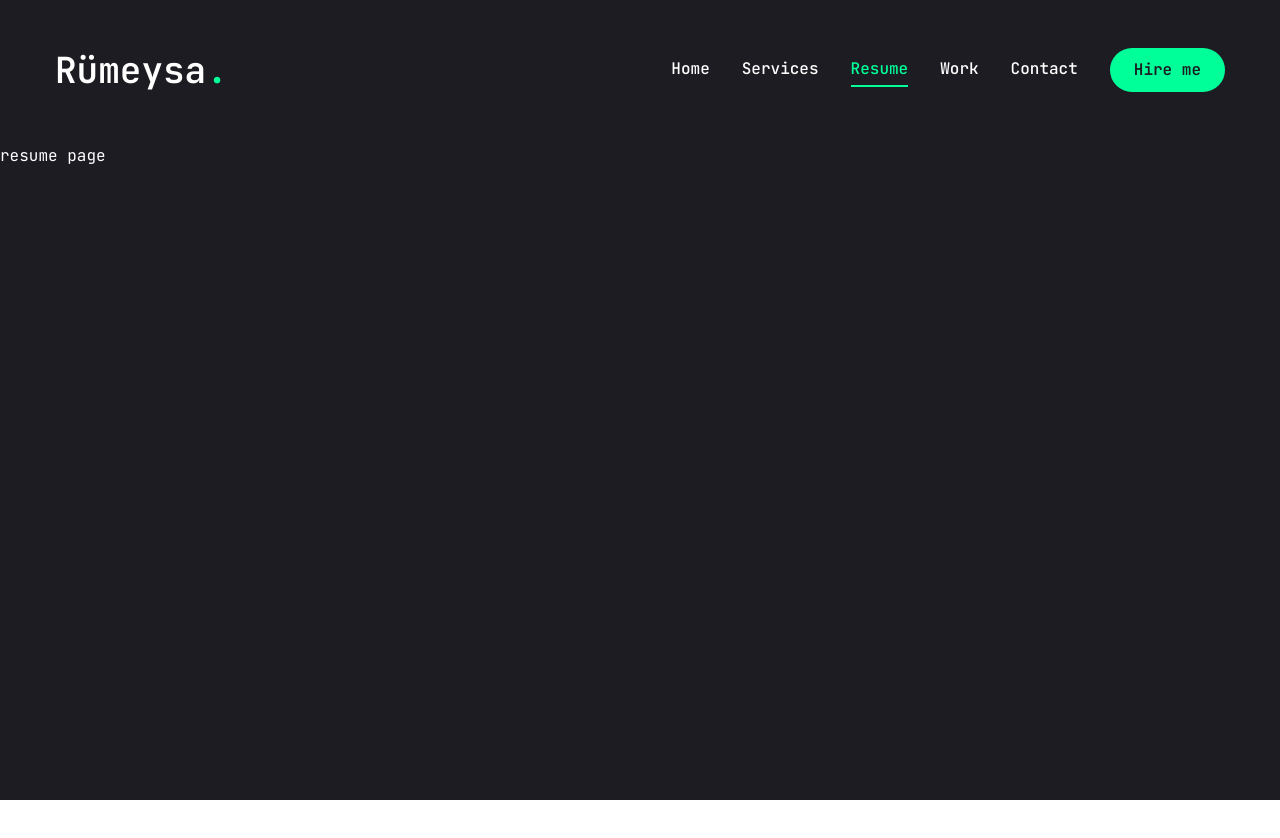
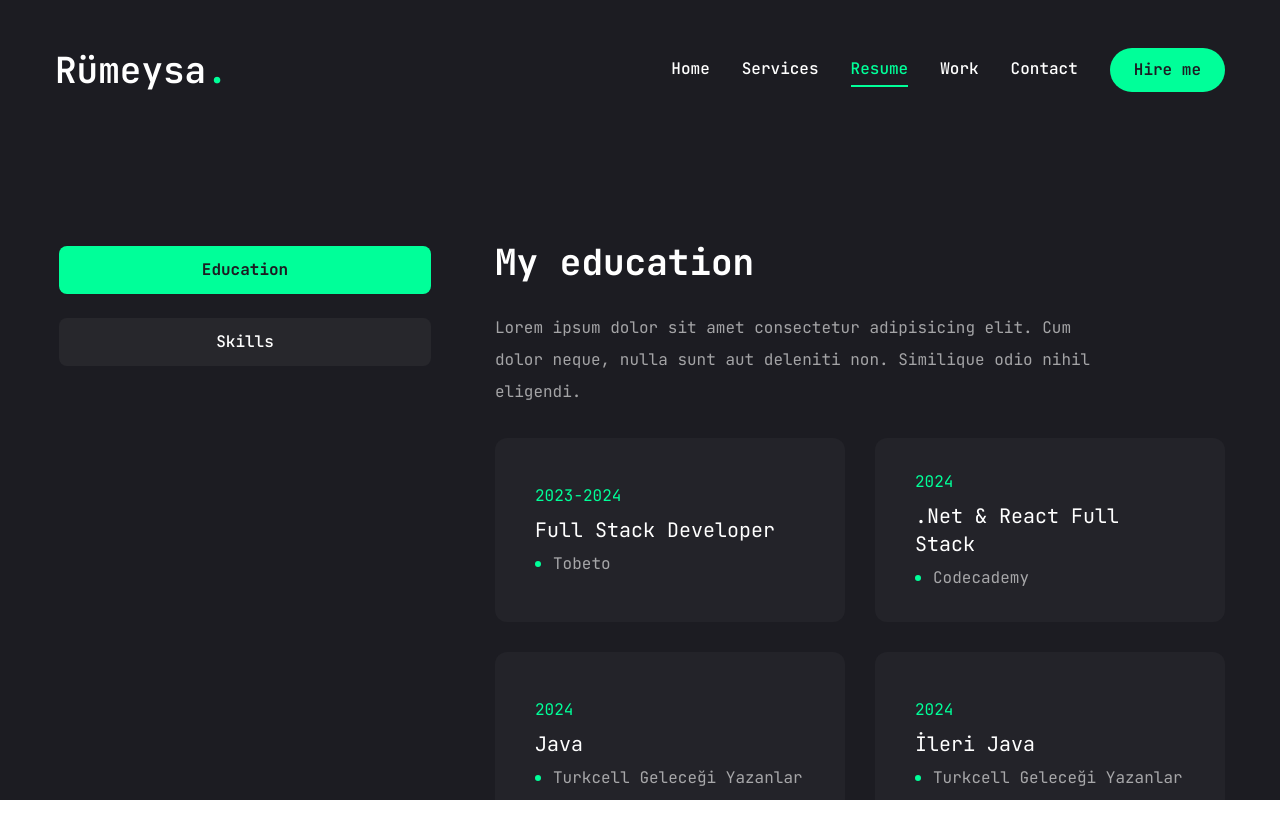
Before and after one commit to bbiircan/rumeysa-portfolio, a Next.js app: page /resume in a window 1280 px wide. Shown: the top 838 px of the page. Before the commit the page ends 800 px from the top, so only its background shows below. Built offline with nearby package versions, Linux system fonts and the light colour scheme.

Commit message:
Completed the Resume page implementation.

```diff
--- a/app/resume/page.jsx
+++ b/app/resume/page.jsx
@@ -1,6 +1,233 @@
+"use client";
+
+import { FaHtml5, FaCss3, FaJs, FaReact, FaJava, FaPhp, FaBootstrap, FaLaravel, FaNodeJs, FaNpm, FaAngular } from "react-icons/fa";
+
+import { SiTailwindcss, SiMysql, SiCsharp, SiTypescript, SiApache, SiMicrosoftsqlserver, SiPostgresql, SiMariadb, SiPostman, SiSwagger } from "react-icons/si";
+
+// education data
+const education = {
+  title: 'My education',
+  description: "Lorem ipsum dolor sit amet consectetur adipisicing elit. Cum dolor neque, nulla sunt aut deleniti non. Similique odio nihil eligendi.",
+  items:[
+    {
+      institution: "Tobeto",
+      degree: "Full Stack Developer",
+      duration:"2023-2024"
+    },
+    {
+      institution: "Codecademy",
+      degree: ".Net & React Full Stack",
+      duration:"2024"
+    },
+    {
+      institution: "Turkcell Geleceği Yazanlar",
+      degree: "Java",
+      duration:"2024"
+    },
+    {
+      institution: "Turkcell Geleceği Yazanlar",
+      degree: "İleri Java",
+      duration:"2024"
+    },
+    {
+      institution: "BtkAkademi",
+      degree: "İleri Java",
+      duration:"2024"
+    },
+    {
+      institution: "Turkcell Geleceği Yazanlar",
+      degree: "C# ile Algoritma ve Programlama",
+      duration:"2022"
+    },
+    {
+      institution: "Turkcell Geleceği Yazanlar",
+      degree: "C# Form ile Görsel ve Nesne Tabanlı Programlama",
+      duration:"2022"
+    },
+    {
+      institution: "Turkcell Geleceği Yazanlar",
+      degree: "React",
+      duration:"2024"
+    },
+    {
+      institution: "Turkcell Geleceği Yazanlar",
+      degree: "Angular",
+      duration:"2024"
+    },
+    {
+      institution: "Turkcell Geleceği Yazanlar",
+      degree: "SQL",
+      duration:"2024"
+    },
+  ]
+}
+
+//skills data
+const skills = {
+  title: "My Skills",
+  description: "  Lorem ipsum dolor sit amet consectetur adipisicing elit.",
+  skillList: [
+    {
+      icon: <FaHtml5/>,
+      name: "html 5"
+    },
+    {
+      icon: <FaCss3/>,
+      name: "css 3"
+    },
+    {
+      icon: <FaJs/>,
+      name: "javascript"
+    },
+    {
+      icon: <FaReact/>,
+      name: "react.js"
+    },
+    {
+      icon: <FaJava/>,
+      name: "java"
+    },
+    {
+      icon: <FaPhp/>,
+      name: "php"
+    },
+    {
+      icon: <FaBootstrap/>,
+      name: "bootstrap"
+    },
+    {
+      icon: <FaLaravel/>,
+      name: "laravel"
+    },
+    {
+      icon: <FaNodeJs/>,
+      name: "node.js"
+    },
+    {
+      icon: <FaNpm/>,
+      name: "npm"
+    },
+    {
+      icon: <FaAngular/>,
+      name: "angular"
+    },
+    {
+      icon: <SiTailwindcss/>,
+      name: "tailwind.css"
+    },
+    {
+      icon: <SiMysql/>,
+      name: "mysql"
+    },
+    {
+      icon: <SiCsharp/>,
+      name: "csharp"
+    },
+    {
+      icon: <SiTypescript/>,
+      name: "typescript"
+    },
+    {
+      icon: <SiApache/>,
+      name: "apache"
+    },
+    {
+      icon: <SiMicrosoftsqlserver/>,
+      name: "microsoftsqlserver"
+    },
+    {
+      icon: <SiPostgresql/>,
+      name: "postgresql"
+    },
+    {
+      icon: <SiMariadb/>,
+      name: "mariadb"
+    },
+    {
+      icon: <SiPostman/>,
+      name: "postman"
+    },
+    {
+      icon: <SiSwagger/>,
+      name: "swagger"
+    },
+  ]
+}
+
+import { Tabs, TabsContent, TabsList, TabsTrigger } from "@/components/ui/tabs";
+
+import { Tooltip, TooltipContent, TooltipProvider, TooltipTrigger } from "@/components/ui/tooltip";
+
+import { ScrollArea } from "@/components/ui/scroll-area";
+
+import {motion} from "framer-motion";
+
 const Resume = () => {
   return (
-    <div>resume page</div>
+    <motion.div initial= {{opacity:0 }} animate = {{opacity: 1, transition: {delay: 2.4, duration: 0.4, ease: "easeIn"}, }} className="min-h-[100vh] flex items-center justify-center py-12 xl:py-0">
+      <div className="container mx-auto">
+        <Tabs defaultValue="education" className="flex flex-col xl:flex-row gap-[60px]">
+          <TabsList className="flex flex-col w-full max-w-[380px] mx-auto xl:mx-0 gap-6">
+            <TabsTrigger value ="education" >Education</TabsTrigger>
+            <TabsTrigger value ="skills" >Skills</TabsTrigger>
+          </TabsList>
+
+          {/* content */}
+          <div className="min-h-[70vh] w-full">
+            {/* education */}
+            <TabsContent value = "education" className="w-full">
+              <div className="flex flex-col gap-[30px] text-center xl:text-left">
+                <h3 className="text-4xl font-bold">{education.title}</h3>
+                <p className="max-w-[600px] text-white/60 mx-auto xl:mx-0">{education.description}</p>
+                <ScrollArea className="h-[400px]">
+                  <ul className="grid grid-cols-1 lg:grid-cols-2 gap-[30px]">
+                    {education.items.map((item, index) =>{
+                      return (
+                      <li key={index} className="bg-[#232329] h-[184px] py-6 px-10 rounded-xl flex flex-col justify-center items-center lg:items-start gap-1">
+                        <span className="text-accent">{item.duration}</span>
+                        <h3 className="text-xl max-w-[260px] min-h[60px] text-center lg:text-left ">{item.degree}</h3>
+                        <div className="flex items-center gap-3">
+                          {/* dot */}
+                          <span className="w-[6px] h-[6px] rounded-full bg-accent"></span>
+                          <p className="text-white/60">{item.institution}</p>
+                        </div>
+                      </li>
+                      )
+                    })}
+                  </ul>
+                </ScrollArea>
+              </div>
+            </TabsContent>
+            {/* skills */}
+            <TabsContent value = "skills" className="w-full h-full">
+              <div className="flex flex-col gap-[30px]">
+                <div className="flex flex-col gap-[30px] text-center xl:text-left">
+                  <h3 className="text-4xl font-bold">{skills.title}</h3>
+                  <p className="max-w-[600px] text-white/60 mx-auto xl:mx-0">{skills.description}</p>
+                </div>
+                <ul className="grid grid-cols-2 sm:grid-cols-3 md:grid-cols-4 gap-4 xl:gap-[30px]">{skills.skillList.map((skill, index) => {
+                  return(
+                    <li key={index}>
+                      <TooltipProvider delayDuration={100}>
+                        <Tooltip>
+                          <TooltipTrigger className="w-full h-[150px] bg-[#232329] rounded-xl flex justify-center items-center group">
+                            <div className="text-6xl group-hover:text-accent transition-all duration-300">{skill.icon}</div>
+                          </TooltipTrigger>
+                          <TooltipContent>
+                            <p className="capitalize">{skill.name}</p>
+                          </TooltipContent>
+                        </Tooltip>
+                      </TooltipProvider>
+                    </li>
+                  )
+                })}
+                </ul>
+              </div>
+            </TabsContent>
+          </div>
+        </Tabs>
+      </div>
+    </motion.div>
   )
 }
 
--- a/components/ui/scroll-area.jsx
+++ b/components/ui/scroll-area.jsx
@@ -32,7 +32,7 @@
       className
     )}
     {...props}>
-    <ScrollAreaPrimitive.ScrollAreaThumb className="relative flex-1 rounded-full bg-slate-200 dark:bg-slate-800" />
+    <ScrollAreaPrimitive.ScrollAreaThumb className="relative flex-1 rounded-full bg-accent dark:bg-slate-800" />
   </ScrollAreaPrimitive.ScrollAreaScrollbar>
 ))
 ScrollBar.displayName = ScrollAreaPrimitive.ScrollAreaScrollbar.displayName
--- a/components/ui/tabs.jsx
+++ b/components/ui/tabs.jsx
@@ -11,7 +11,7 @@
   <TabsPrimitive.List
     ref={ref}
     className={cn(
-      "inline-flex h-10 items-center justify-center rounded-md bg-slate-100 p-1 text-slate-500 dark:bg-slate-800 dark:text-slate-400",
+      "inline-flex h-auto rounded-md p-1 text-primary",
       className
     )}
     {...props} />
@@ -22,7 +22,7 @@
   <TabsPrimitive.Trigger
     ref={ref}
     className={cn(
-      "inline-flex items-center justify-center whitespace-nowrap rounded-sm px-3 py-1.5 text-sm font-medium ring-offset-white transition-all focus-visible:outline-none focus-visible:ring-2 focus-visible:ring-slate-950 focus-visible:ring-offset-2 disabled:pointer-events-none disabled:opacity-50 data-[state=active]:bg-white data-[state=active]:text-slate-950 data-[state=active]:shadow-sm dark:ring-offset-slate-950 dark:focus-visible:ring-slate-300 dark:data-[state=active]:bg-slate-950 dark:data-[state=active]:text-slate-50",
+      "inline-flex items-center w-full bg-[#27272c] justify-center whitespace-nowrap text-white rounded-lg p-3 text-base font-medium ring-offset-white transition-all disabled:pointer-events-none disabled:opacity-50 data-[state=active]:bg-accent data-[state=active]:text-primary data-[state=active]:font-bold data-[state=active]:shadow-sm",
       className
     )}
     {...props} />
@@ -33,7 +33,7 @@
   <TabsPrimitive.Content
     ref={ref}
     className={cn(
-      "mt-2 ring-offset-white focus-visible:outline-none focus-visible:ring-2 focus-visible:ring-slate-950 focus-visible:ring-offset-2 dark:ring-offset-slate-950 dark:focus-visible:ring-slate-300",
+      "min-h-[480px] ring-offset-white focus-visible:outline-none focus-visible:ring-2 focus-visible:ring-slate-950 focus-visible:ring-offset-2 dark:ring-offset-slate-950 dark:focus-visible:ring-slate-300",
       className
     )}
     {...props} />
--- a/tailwind.config.js
+++ b/tailwind.config.js
@@ -29,7 +29,7 @@
 				},
 			},
 			borderRadius: {
-				lg: 'var(--radius)',
+				//lg: 'var(--radius)',
 				md: 'calc(var(--radius) - 2px)',
 				sm: 'calc(var(--radius) - 4px)'
 			}
```
